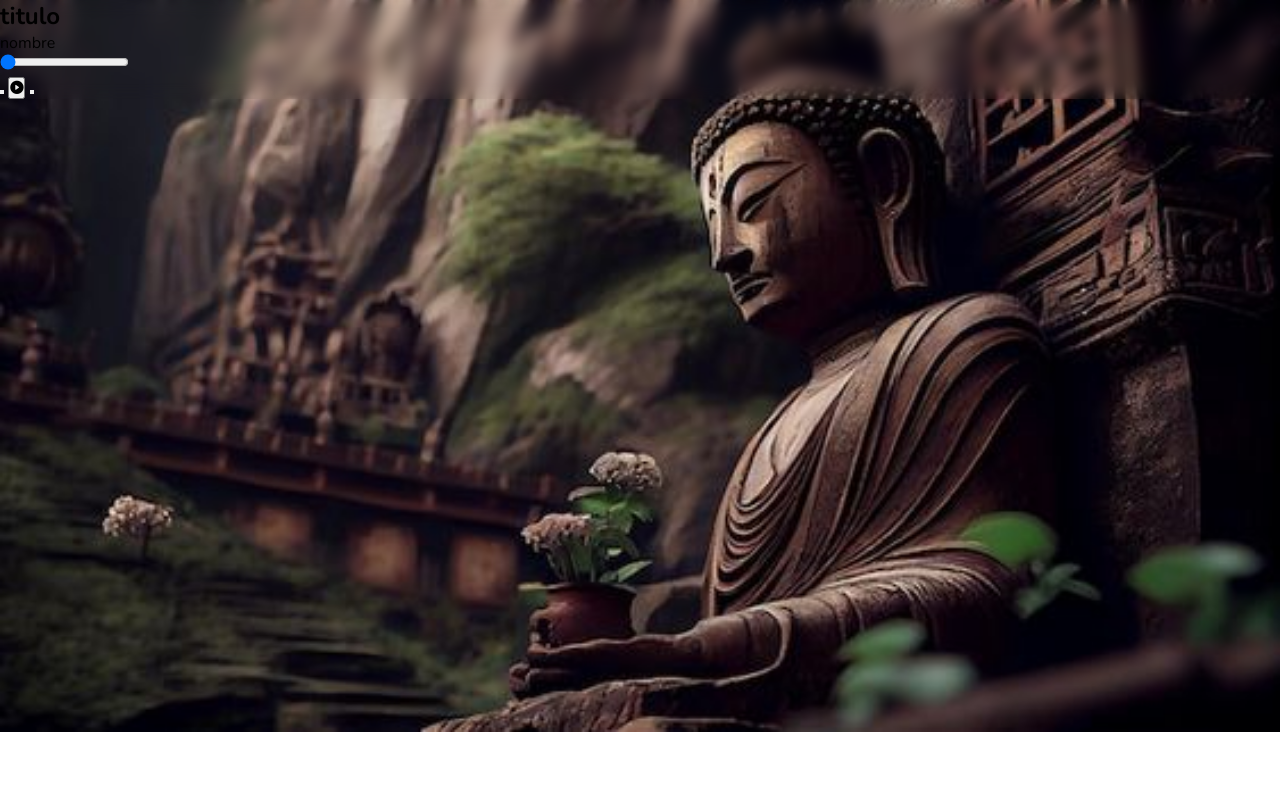
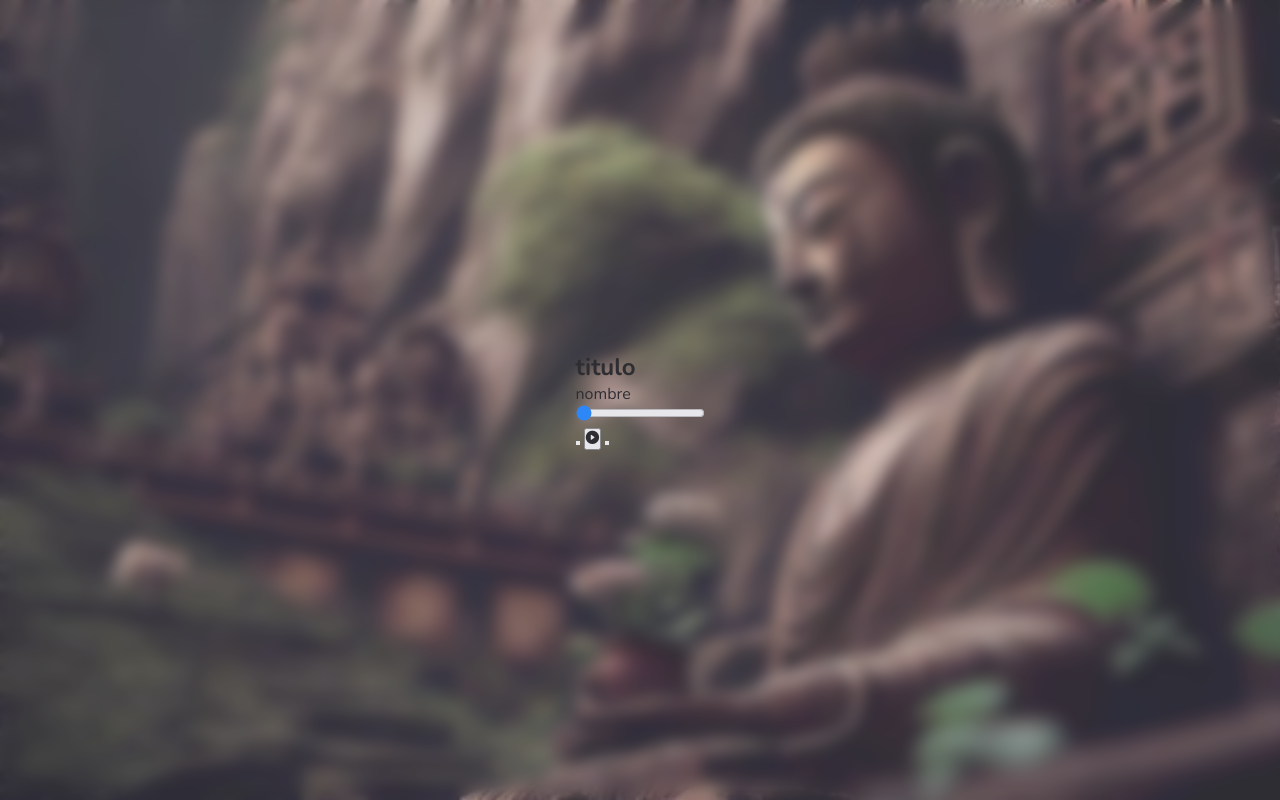
Before and after one commit to jorgecarloslopez/musicPlayer_reproductorDeMusica, a plain HTML site: page index.html in a window 1280 px wide. Drawn offline with nearby package versions, Linux system fonts and the light colour scheme; some icons are missing.

Commit message:
Hi, I was really absent from this project, I was sorting out some things in real life

```diff
--- a/style.css
+++ b/style.css
@@ -10,9 +10,24 @@
 }
 
 body {
+  display: flex;
+  justify-content: center;
+  min-height: 100vh;
+  align-items: center;
+  width: 100%;
+
   background: url(images/818fd8c76d8397b390dbf7ed513cd8e2.jpg);
   background-repeat: no-repeat;
   background-size: cover;
   backdrop-filter: blur(8px);
   -webkit-backdrop-filter: blur(8px);
 }
+body::before {
+  content: "";
+  position: absolute;
+  background-color: rgba(202, 198, 216, 0.228);
+  top: 0%;
+  bottom: 0%;
+  left: 0%;
+  right: 0%;
+}
```
